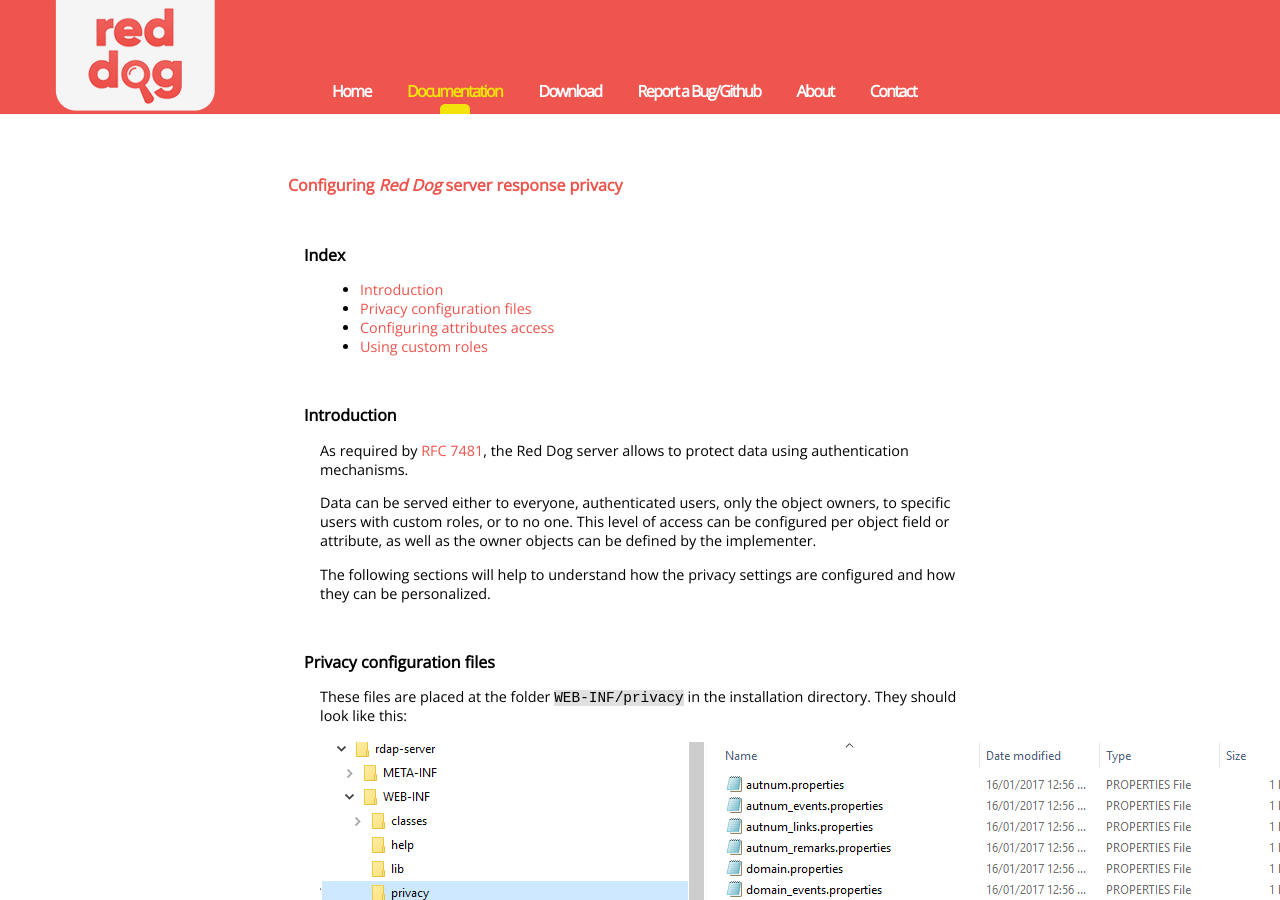
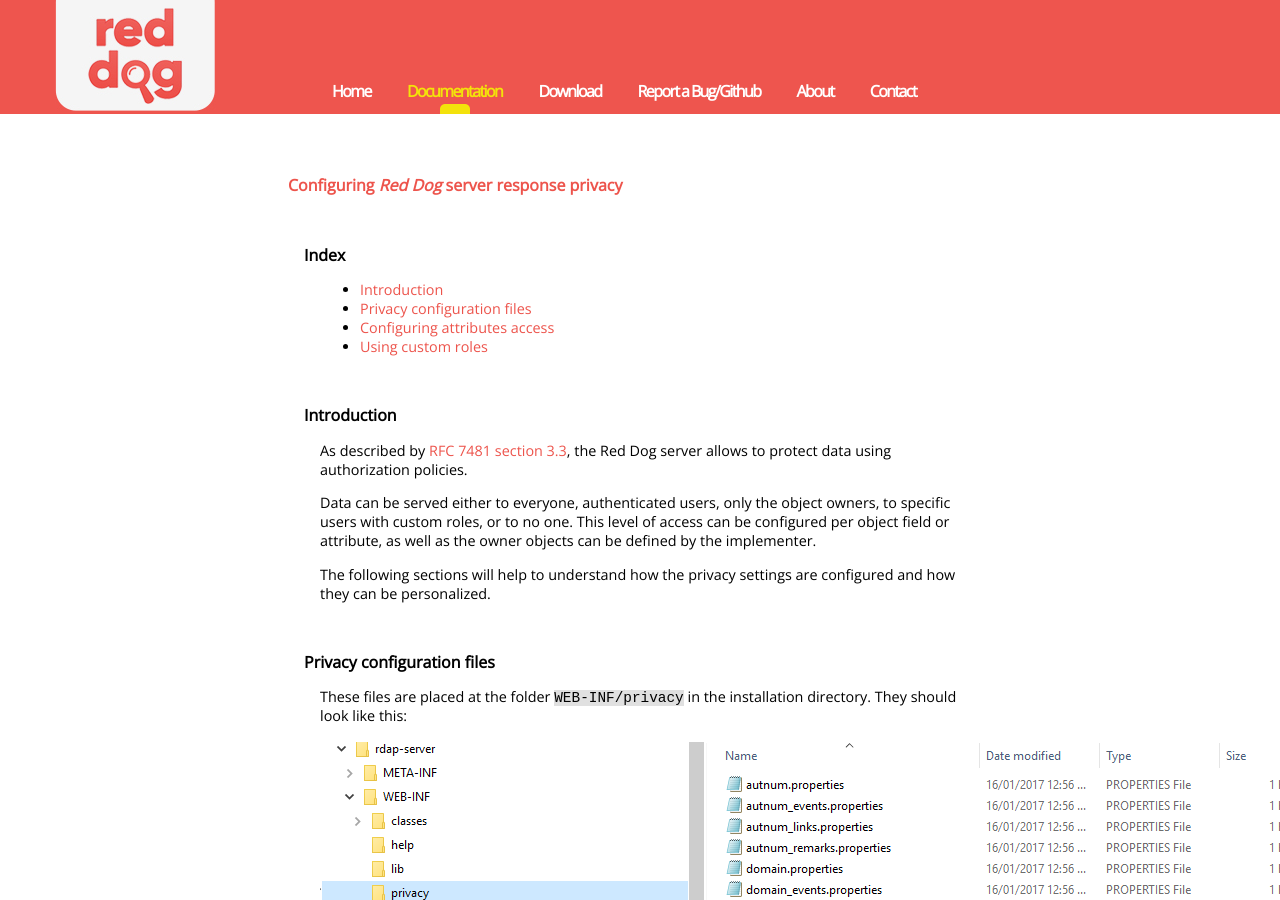
Before and after one commit to NICMx/rdap-server, a Jekyll site: the page built from response-privacy.md, in a window 1280 px wide and 900 px high. Built offline with Jekyll 4.4.1, drawn with Linux system fonts in a browser that asks for light colours; nearby versions of some CDN libraries.

Commit message:
Add specific reference to RFC 7481

```diff
--- a/response-privacy.md
+++ b/response-privacy.md
@@ -13,7 +13,7 @@
 
 ## Introduction
 
-As required by [RFC 7481](https://tools.ietf.org/html/rfc7481), the Red Dog server allows to protect data using authentication mechanisms.
+As described by [RFC 7481 section 3.3](https://tools.ietf.org/html/rfc7481#section-3.3), the Red Dog server allows to protect data using authorization policies.
 
 Data can be served either to everyone, authenticated users, only the object owners, to specific users with custom roles, or to no one. This level of access can be configured per object field or attribute, as well as the owner objects can be defined by the implementer.
 
```
